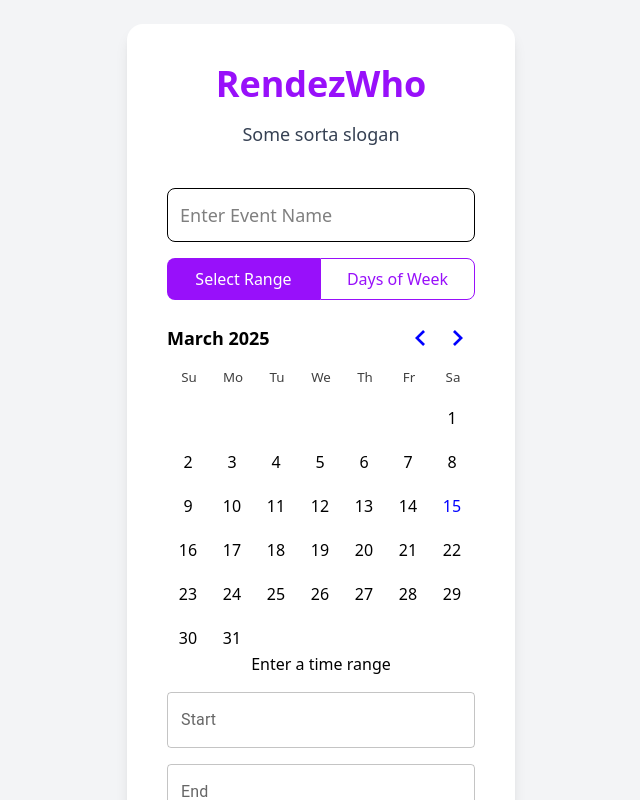
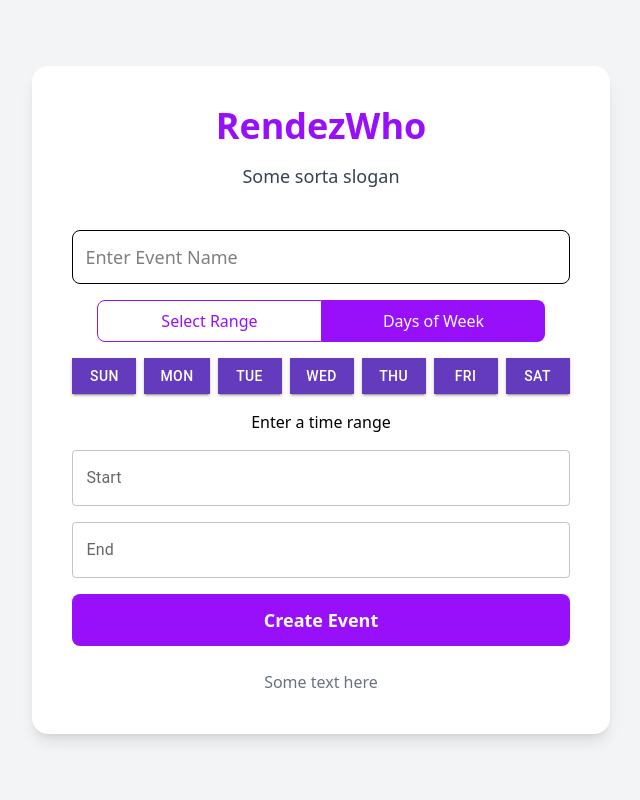
Before and after one commit to SammriddhGupta/RendezWho, a React (Vite) app: page / in a window 1280 px wide. Both pictures are taken after a click on the button "Days of Week". Shown: the top 800 px of the page, without its empty margins (319-959 px from the left). Built offline with nearby package versions, Linux system fonts and the light colour scheme.

Commit message:
Add sun mon tue boxes

```diff
--- a/src/Home.jsx
+++ b/src/Home.jsx
@@ -7,7 +7,7 @@ import { LocalizationProvider } from "@mui/x-date-pickers/LocalizationProvider";
 import { AdapterDayjs } from "@mui/x-date-pickers/AdapterDayjs";
 import { TimePicker } from "@mui/x-date-pickers/TimePicker";
 import { TextField } from "@mui/material";
-import dayjs from "dayjs";
+import { Box, Button } from "@mui/material";
 
 function Home() {
   const [eventName, setEventName] = useState("");
@@ -16,6 +16,9 @@ function Home() {
   const navigate = useNavigate(); // Initialize the navigate function
   const [startTime, setStartTime] = useState(null); // null means no initial value
   const [endTime, setEndTime] = useState(null);
+  const [showCalendar, setShowCalendar] = useState(true);
+  const [clickedStates, setClickedStates] = useState(Array(7).fill(false));
+  const days = ["Sun", "Mon", "Tue", "Wed", "Thu", "Fri", "Sat"];
 
   const handleCreateEvent = async () => {
     // You can show the alert here if needed before navigating, or just navigate
@@ -70,6 +73,13 @@ function Home() {
     }
   };
 
+  // Handle button click (Sun, Mon, Tue...)
+  const handleDayClick = (index) => {
+    const newClickedStates = [...clickedStates];
+    newClickedStates[index] = !newClickedStates[index]; // Toggle clicked state
+    setClickedStates(newClickedStates);
+  };
+
   return (
     <LocalizationProvider dateAdapter={AdapterDayjs}>
       <div className="min-h-screen flex flex-col items-center justify-center bg-gray-100 p-6">
@@ -87,32 +97,68 @@ function Home() {
             />
 
             <div className="w-full flex justify-center">
-              {/* Container for Buttons */}
               <div className="w-full max-w-md flex">
-                {/* Left Button (Purple Background) */}
                 <button
-                  className="flex-1 bg-purple-600 text-white px-4 py-2 rounded-l-lg hover:bg-purple-700 transition-colors"
+                  className={`flex-1 px-4 py-2 rounded-l-lg transition-colors ${
+                    showCalendar
+                      ? "bg-purple-600 text-white"
+                      : "bg-white text-purple-600 border border-purple-600"
+                  }`}
+                  onClick={() => setShowCalendar(true)}
                 >
                   Select Range
                 </button>
 
-                {/* Right Button (White Background, Purple Border) */}
                 <button
-                  className="flex-1 bg-white text-purple-600 px-4 py-2 rounded-r-lg border border-purple-600 hover:bg-purple-50 transition-colors"
+                  className={`flex-1 px-4 py-2 rounded-r-lg transition-colors ${
+                    !showCalendar
+                      ? "bg-purple-600 text-white"
+                      : "bg-white text-purple-600 border border-purple-600"
+                  }`}
+                  onClick={() => setShowCalendar(false)} // Hide calendar
                 >
                   Days of Week
                 </button>
               </div>
             </div>
 
-            <div className="h-[320px]">
+            {showCalendar && (
+              <div className="h-[320px]">
               <DayPicker
                   mode="range"
                   min={1}
                   selected={selectedRange} // Highlight the selected range
                   onSelect={handleDateSelect} // Handle date selection
                 />
-            </div>
+              </div>
+            )}
+
+            {!showCalendar && (
+              <Box sx={{ display: "flex", justifyContent: "center" }}>
+                {/* Buttons Container */}
+                <Box sx={{ display: "flex", gap: 1 }}>
+                  {days.map((day, index) => (
+                    <Button
+                      key={day}
+                      variant={clickedStates[index] ? "outlined" : "contained"}
+                      sx={{
+                        flexGrow: 1,
+                        borderRadius: 0, // Remove rounded corners
+                        backgroundColor: clickedStates[index] ? "transparent" : "#633BBC",
+                        color: clickedStates[index] ? "#633BBC" : "#FFFFFF",
+                        borderColor: "#633BBC",
+                        "&:hover": {
+                          backgroundColor: clickedStates[index] ? "#F3EFFF" : "#4C288F",
+                        },
+                      }}
+                      onClick={() => handleDayClick(index)} // Toggle clicked state
+                    >
+                      {day}
+                    </Button>
+                  ))}
+                </Box>
+              </Box>
+            )}
 
             <h1>Enter a time range</h1>
             <TimePicker
```
